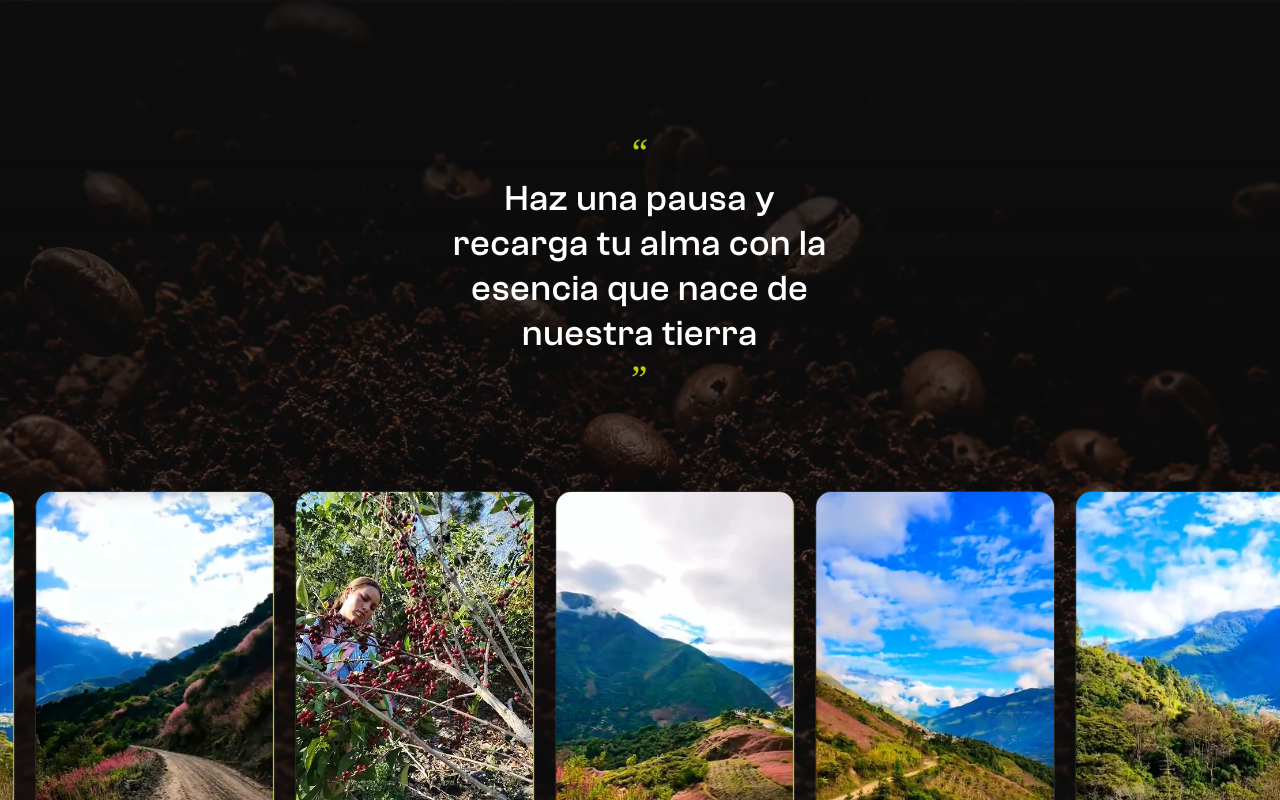
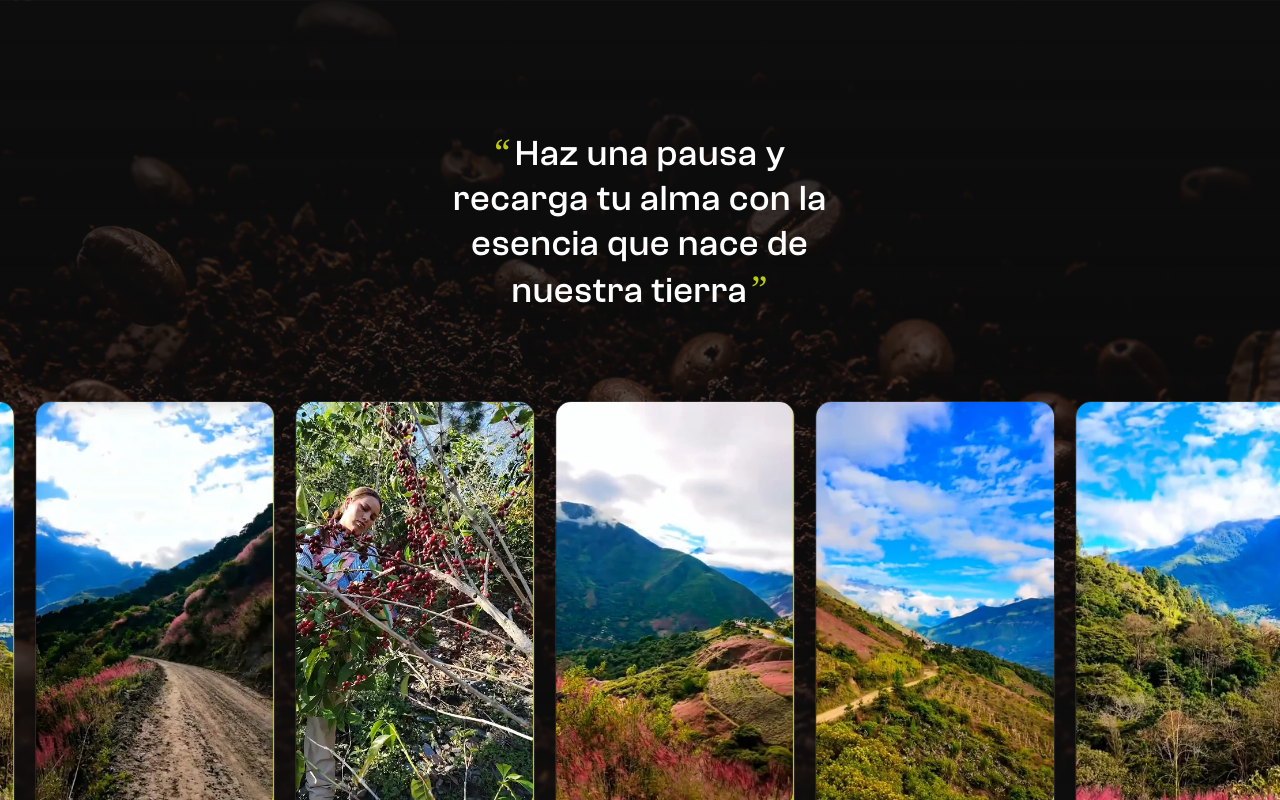
Before and after one commit to Sayni-Team/sayni-landing, a Next.js app: page / in a window 1280 px wide. Shown: the part 4020-4820 px from the top of the page. Built offline with nearby package versions, Linux system fonts and the light colour scheme.

Commit message:
fix: quote

```diff
--- a/src/components/layout/Footer.tsx
+++ b/src/components/layout/Footer.tsx
@@ -30,7 +30,6 @@ const COLUMNS: { title: string; links: FooterLink[] }[] = [
         links: [
             { label: "Instagram", href: "https://instagram.com/sayni_peru", external: true },
             { label: "Facebook", href: "https://www.facebook.com/share/1Cf2MD3RBb/?mibextid=wwXIfr", external: true },
-            { label: "TikTok", href: "https://tiktok.com", external: true },
             { label: "Contáctanos", href: "#contactanos" },
         ],
     },
--- a/src/features/Testimonials.tsx
+++ b/src/features/Testimonials.tsx
@@ -18,8 +18,12 @@ const galleryImages = [
 const marqueeImages = [...galleryImages, ...galleryImages];
 
 // Cita dividida en líneas para revelarlas una a una
-const QUOTE_LINES = ["Haz una pausa y", "recarga tu alma con la", "esencia que nace de nuestra tierra"];
-
+const QUOTE_LINES = [
+    "Haz una pausa y",
+    "recarga tu alma con la",
+    "esencia que nace de",
+    "nuestra tierra",
+];
 /* ── Variantes ─────────────────────────────── */
 
 // Fondo: único blur de la sección, con un leve zoom de cámara
@@ -91,7 +95,7 @@ export default function TestimonialsSection() {
                 <div className="absolute inset-0 bg-gradient-to-b from-[#0e0e0e]/80 via-transparent to-[#0e0e0e]/80" />
             </motion.div>
 
-            {/* CITA: línea por línea, comillas con rebote */}
+            {/* CITA: comillas laterales integradas en el flujo del texto */}
             <motion.div
                 variants={quoteContainer}
                 initial="hidden"
@@ -99,22 +103,41 @@ export default function TestimonialsSection() {
                 viewport={{ once: true, amount: 0.3 }}
                 className="relative z-10 mx-auto w-full max-w-5xl px-6 text-center font-clash"
             >
-                <blockquote className="mx-auto mb-3 max-w-[280px] font-clash text-2xl font-medium leading-tight tracking-wide text-white sm:mb-10 sm:max-w-[380px] sm:text-3xl lg:text-4xl">
-                    <motion.span variants={quoteMark} className="inline-block font-serif text-[#BCC90F]">
-                        “
+                <blockquote className="mx-auto mb-3 w-full max-w-[320px] text-center font-clash text-2xl font-medium leading-tight tracking-wide text-white sm:mb-10 sm:max-w-[420px] sm:text-3xl lg:text-4xl">
+                    <div className="flex flex-col items-center">
+                        {QUOTE_LINES.map((line, index) => {
+                            const isFirst = index === 0;
+                            const isLast = index === QUOTE_LINES.length - 1;
+
+                            return (
+                                <span key={line} className="block overflow-hidden">
+                    <motion.span variants={lineUp} className="inline-block whitespace-nowrap">
+                        {/* Comilla de apertura dentro de la primera línea */}
+                        {isFirst && (
+                            <motion.span
+                                variants={quoteMark}
+                                className="inline-block font-serif text-[#BCC90F] mr-1 align-baseline"
+                            >
+                                “
+                            </motion.span>
+                        )}
+
+                        {line}
+
+                        {/* Comilla de cierre dentro de la última línea */}
+                        {isLast && (
+                            <motion.span
+                                variants={quoteMark}
+                                className="inline-block font-serif text-[#BCC90F] ml-1 align-baseline"
+                            >
+                                ”
+                            </motion.span>
+                        )}
                     </motion.span>
-
-                    {QUOTE_LINES.map((line) => (
-                        <span key={line} className="block overflow-hidden">
-                            <motion.span variants={lineUp} className="block">
-                                {line}
-                            </motion.span>
-                        </span>
-                    ))}
-
-                    <motion.span variants={quoteMark} className="inline-block font-serif text-[#BCC90F]">
-                        ”
-                    </motion.span>
+                </span>
+                            );
+                        })}
+                    </div>
                 </blockquote>
             </motion.div>
 
@@ -132,7 +155,6 @@ export default function TestimonialsSection() {
                     transition={{ ease: "linear", duration: 40, repeat: Infinity }}
                 >
                     {marqueeImages.map((img, idx) => (
-                        // Separación con padding (no gap): el -50% del bucle cuadra exacto
                         <motion.div
                             key={`${img.src}-${idx}`}
                             custom={idx}
```
